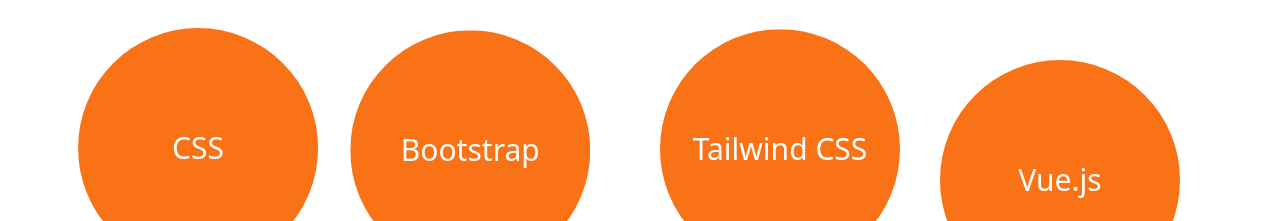
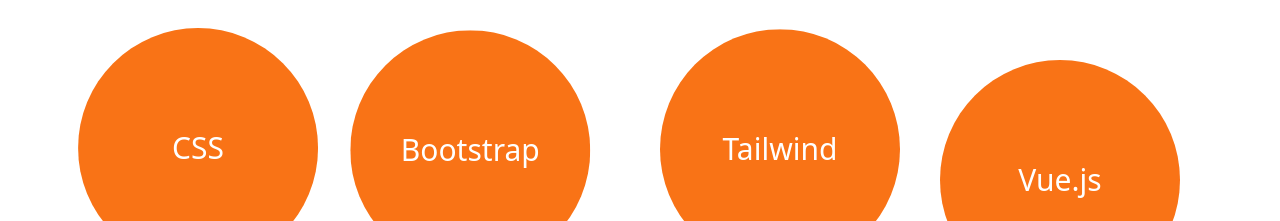
Before and after one commit to Gandokijnr/my-portfolio, a Vue app: page / in a window 1280 px wide. Shown: the part 1020-1241 px from the top of the page. Built offline with nearby package versions, Linux system fonts and the light colour scheme.

Commit message:
removed unused typo

```diff
--- a/src/components/skillComponent.vue
+++ b/src/components/skillComponent.vue
@@ -21,7 +21,7 @@
                 skills: [
                     { id: 1, name: 'CSS', progress: '80%' },
                     { id: 2, name: 'Bootstrap', progress: '80%' },
-                    { id: 3, name: 'Tailwind CSS', progress: '80%'},
+                    { id: 3, name: 'Tailwind', progress: '80%'},
                     { id: 4, name: 'Vue.js', progress: '80%'},
                     { id: 5, name: 'MySQL', progress: '80%'},
                     { id: 6, name: 'PHP', progress: '60%' },
```
